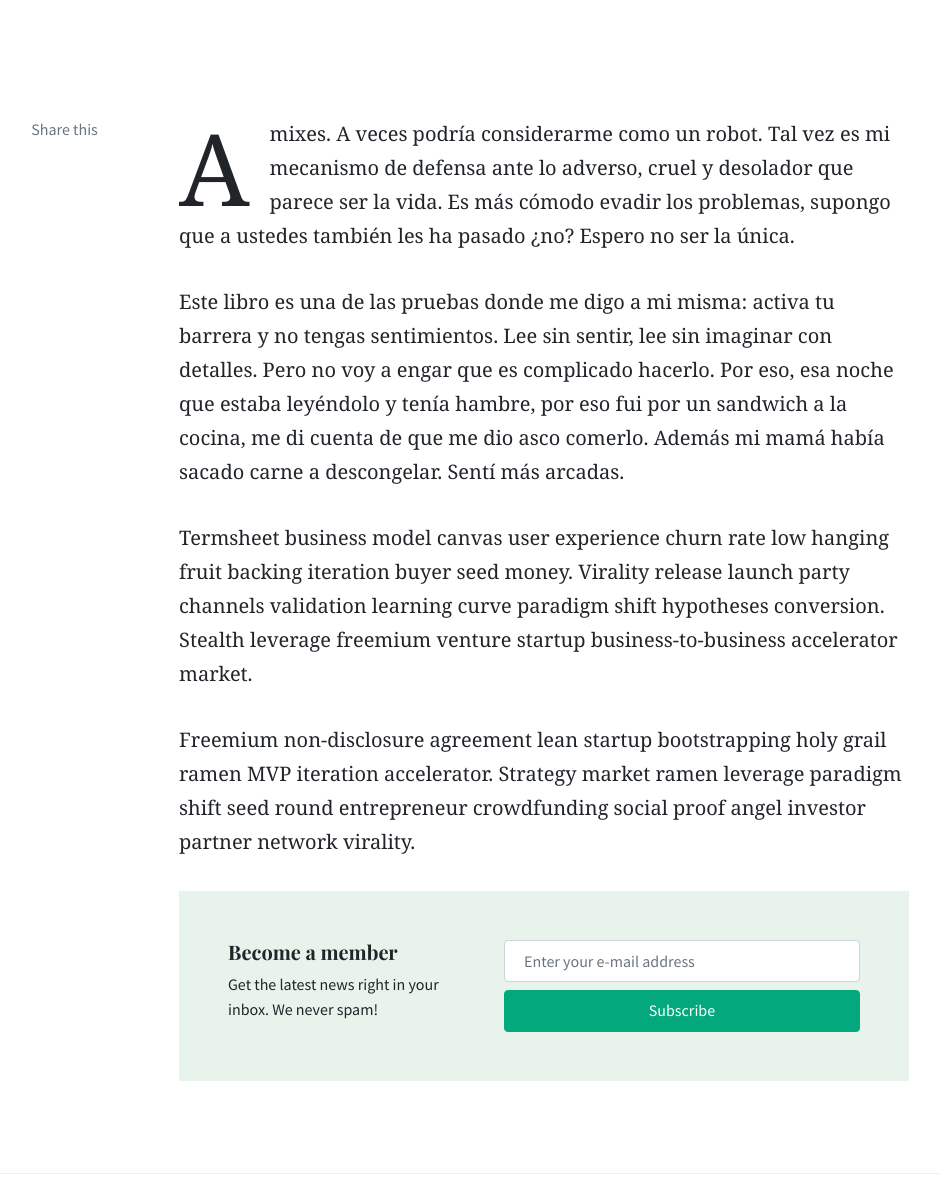
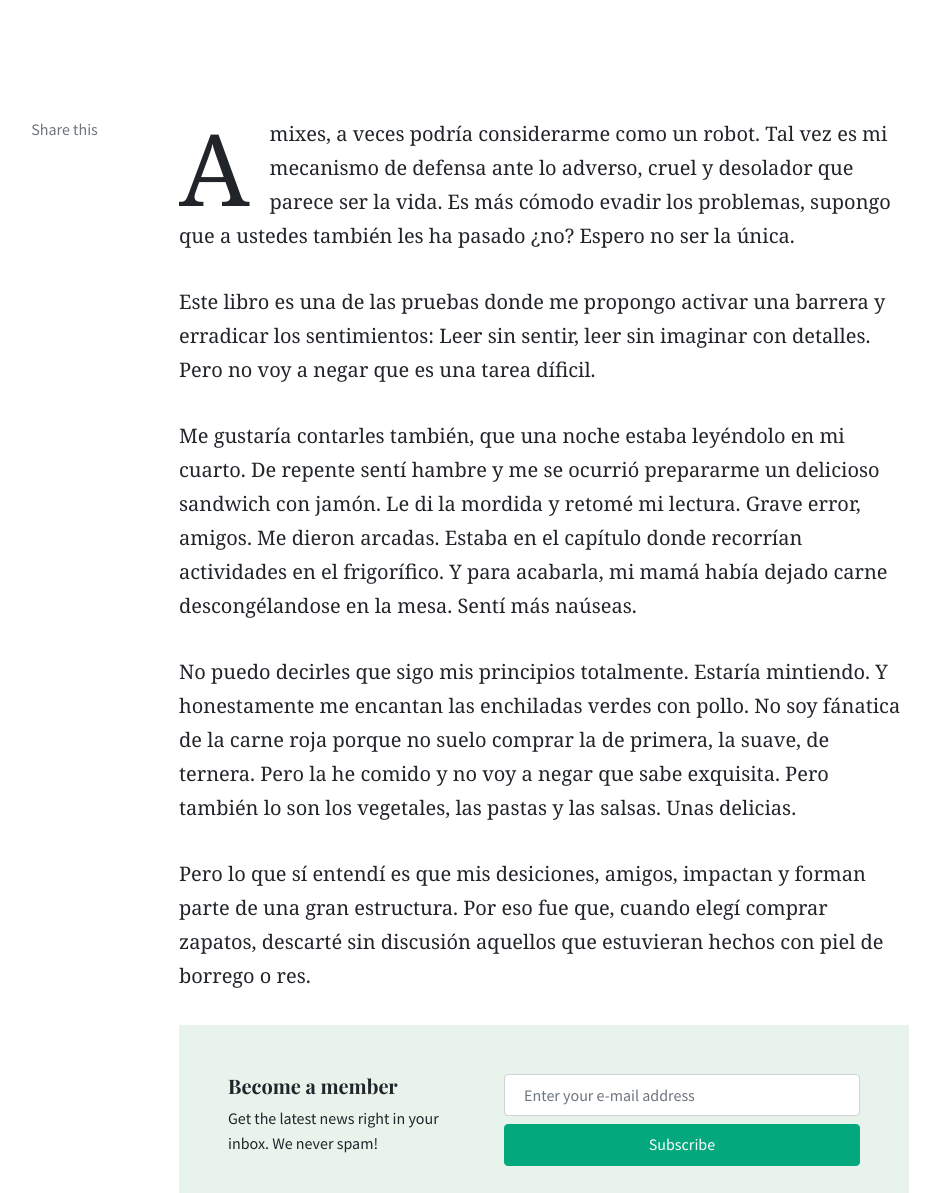
Before and after one commit to MooiBlack/LecturaMarcito, a website: page article.html in a window 1280 px wide. Shown: the part 430-1623 px from the top of the page, without its empty margins (191-1131 px from the left). Drawn offline with nearby package versions, Linux system fonts and the light colour scheme.

```diff
--- a/article.html
+++ b/article.html
@@ -5,7 +5,7 @@
 <link rel="apple-touch-icon" sizes="76x76" href="./assets/img/favicon.ico">
 <link rel="icon" type="image/png" href="./assets/img/favicon.ico">
 <meta http-equiv="X-UA-Compatible" content="IE=edge,chrome=1"/>
-<title>Mundana Template by WowThemesNet</title>
+<title>Opiniones entre amigos</title>
 <meta content='width=device-width, initial-scale=1.0, maximum-scale=1.0, user-scalable=0, shrink-to-fit=no' name='viewport'/>
 <!-- Google Font -->
 <link href="https://fonts.googleapis.com/css?family=Playfair+Display:400,700|Source+Sans+Pro:400,700" rel="stylesheet">
@@ -24,7 +24,7 @@
 	<button class="navbar-toggler collapsed" type="button" data-toggle="collapse" data-target="#navbarColor02" aria-controls="navbarColor02" aria-expanded="false" aria-label="Toggle navigation">
 	<span class="navbar-toggler-icon"></span>
 	</button>
-	<div class="navbar-collapse collapse" id="navbarColor02" style="">
+	<div class="navbar-collapse collapse" id="navbarColor02">
 		<ul class="navbar-nav mr-auto d-flex align-items-center">
 			<li class="nav-item">
 			<a class="nav-link" href="./index.html">Intro <span class="sr-only">(current)</span></a>
@@ -116,16 +116,19 @@
 		<div class="col-md-12 col-lg-8">
 			<article class="article-post">
 			<p>
-				Amixes. A veces podría considerarme como un robot. Tal vez es mi mecanismo de defensa ante lo adverso, cruel y desolador que parece ser la vida. Es más cómodo evadir los problemas, supongo que a ustedes también les ha pasado ¿no? Espero no ser la única.
+				Amixes, a veces podría considerarme como un robot. Tal vez es mi mecanismo de defensa ante lo adverso, cruel y desolador que parece ser la vida. Es más cómodo evadir los problemas, supongo que a ustedes también les ha pasado ¿no? Espero no ser la única.
 			</p>
 			<p>
-				Este libro es una de las pruebas donde me digo a mi misma: activa tu barrera y no tengas sentimientos. Lee sin sentir, lee sin imaginar con detalles. Pero no voy a engar que es complicado hacerlo. Por eso, esa noche que estaba leyéndolo y tenía hambre, por eso fui por un sandwich a la cocina, me di cuenta de que me dio asco comerlo. Además mi mamá había sacado carne a descongelar. Sentí más arcadas.
+				Este libro es una de las pruebas donde me propongo activar una barrera y erradicar los sentimientos: Leer sin sentir, leer sin imaginar con detalles. Pero no voy a negar que es una tarea díficil.
 			</p>
 			<p>
-				 Termsheet business model canvas user experience churn rate low hanging fruit backing iteration buyer seed money. Virality release launch party channels validation learning curve paradigm shift hypotheses conversion. Stealth leverage freemium venture startup business-to-business accelerator market.
+				Me gustaría contarles también, que una noche estaba leyéndolo en mi cuarto. De repente sentí hambre y me se ocurrió prepararme un delicioso sandwich con jamón. Le di la mordida y retomé mi lectura. Grave error, amigos. Me dieron arcadas. Estaba en el capítulo donde recorrían actividades en el frigorífico. Y para acabarla, mi mamá había dejado carne descongélandose en la mesa. Sentí más naúseas.
 			</p>
 			<p>
-				 Freemium non-disclosure agreement lean startup bootstrapping holy grail ramen MVP iteration accelerator. Strategy market ramen leverage paradigm shift seed round entrepreneur crowdfunding social proof angel investor partner network virality.
+				No puedo decirles que sigo mis principios totalmente. Estaría mintiendo. Y honestamente me encantan las enchiladas verdes con pollo. No soy fánatica de la carne roja porque no suelo comprar la de primera, la suave, de ternera. Pero la he comido y no voy a negar que sabe exquisita. Pero también lo son los vegetales, las pastas y las salsas. Unas delicias.
+			</p>
+			<p>
+				 Pero lo que sí entendí es que mis desiciones, amigos, impactan y forman parte de una gran estructura. Por eso fue que, cuando elegí comprar zapatos, descarté sin discusión aquellos que estuvieran hechos con piel de borrego o res.
 			</p>
 			</article>
 			<div class="border p-5 bg-lightblue">
```
Also changed, not shown: index.html (+1 -1 lines).
